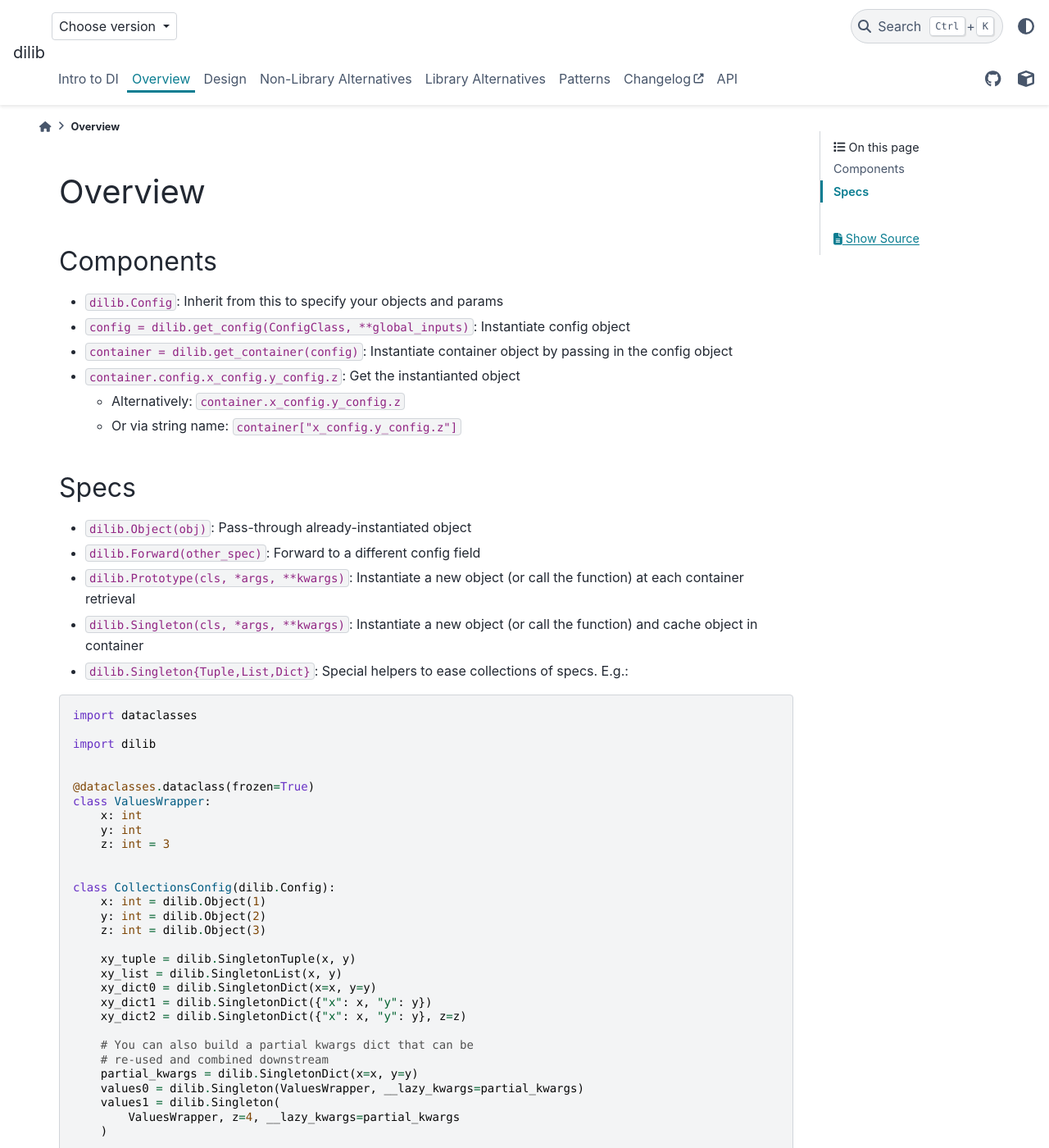
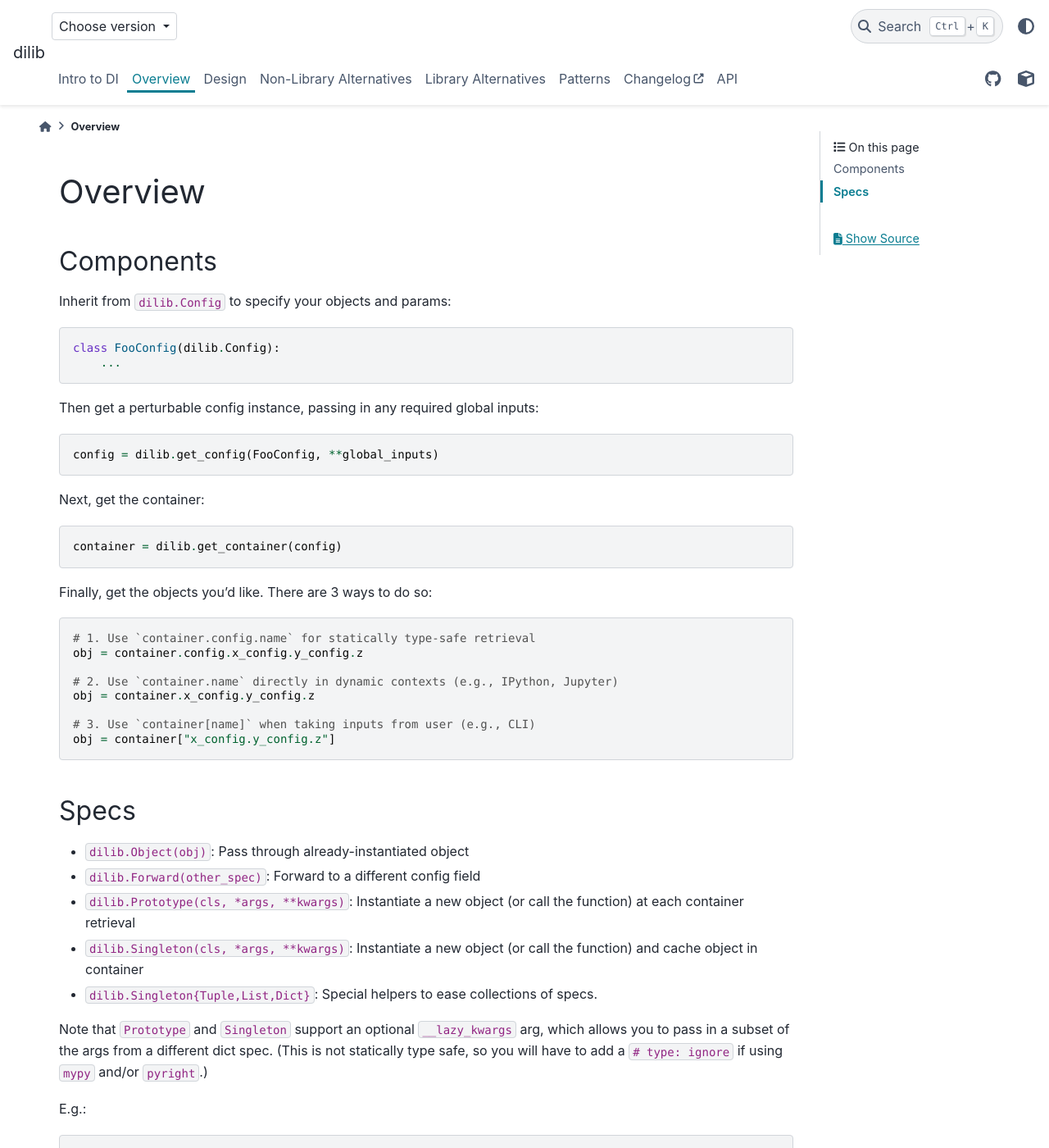
Before and after one commit to ansatzcapital/dilib, a Sphinx documentation site: the page built from docs/source/overview.md, in a window 1280 px wide and 1400 px high. Shown: the whole window at 82% size. Built offline with Sphinx 7.4.7 and the PyData theme 0.15.4, drawn with Linux system fonts in a browser that asks for light colours; the version number could not be read and is left out.

Commit message:
Update docs

````diff
--- a/docs/source/overview.md
+++ b/docs/source/overview.md
@@ -2,25 +2,55 @@
 
 ## Components
 
-- `dilib.Config`: Inherit from this to specify your objects and params
-- `config = dilib.get_config(ConfigClass, **global_inputs)`: Instantiate
-config object
-- `container = dilib.get_container(config)`: Instantiate container object
-by passing in the config object
-- `container.config.x_config.y_config.z`: Get the instantianted object
-  - Alternatively: `container.x_config.y_config.z`
-  - Or via string name: `container["x_config.y_config.z"]`
+Inherit from `dilib.Config` to specify your objects and params:
+
+```python
+class FooConfig(dilib.Config):
+    ...
+```
+
+Then get a perturbable config instance, passing in any required global inputs:
+
+```python
+config = dilib.get_config(FooConfig, **global_inputs)
+```
+
+Next, get the container:
+
+```python
+container = dilib.get_container(config)
+```
+
+Finally, get the objects you'd like. There are 3 ways to do so:
+
+```python
+# 1. Use `container.config.name` for statically type-safe retrieval
+obj = container.config.x_config.y_config.z
+
+# 2. Use `container.name` directly in dynamic contexts (e.g., IPython, Jupyter)
+obj = container.x_config.y_config.z
+
+# 3. Use `container[name]` when taking inputs from user (e.g., CLI)
+obj = container["x_config.y_config.z"]
+```
 
 ## Specs
 
-- `dilib.Object(obj)`: Pass-through already-instantiated object
+- `dilib.Object(obj)`: Pass through already-instantiated object
 - `dilib.Forward(other_spec)`: Forward to a different config field
 - `dilib.Prototype(cls, *args, **kwargs)`: Instantiate a new object
 (or call the function) at each container retrieval
 - `dilib.Singleton(cls, *args, **kwargs)`: Instantiate a new object
 (or call the function) and cache object in container
 - `dilib.Singleton{Tuple,List,Dict}`: Special helpers to ease
-collections of specs. E.g.:
+collections of specs.
+
+Note that `Prototype` and `Singleton` support an optional
+`__lazy_kwargs` arg, which allows you to pass in a subset of the
+args from a different dict spec. (This is not statically type safe,
+so you will have to add a `# type: ignore` if using `mypy` and/or `pyright`.)
+
+E.g.:
 
 ```python
 import dataclasses
@@ -36,9 +66,9 @@
 
 
 class CollectionsConfig(dilib.Config):
-    x: int = dilib.Object(1)
-    y: int = dilib.Object(2)
-    z: int = dilib.Object(3)
+    x = dilib.Object(1)
+    y = dilib.Object(2)
+    z = dilib.Object(3)
 
     xy_tuple = dilib.SingletonTuple(x, y)
     xy_list = dilib.SingletonList(x, y)
````
Also changed, not shown: docs/source/design.md (+3 -3 lines), docs/source/non_lib_alts.md (+4 -1 lines).
